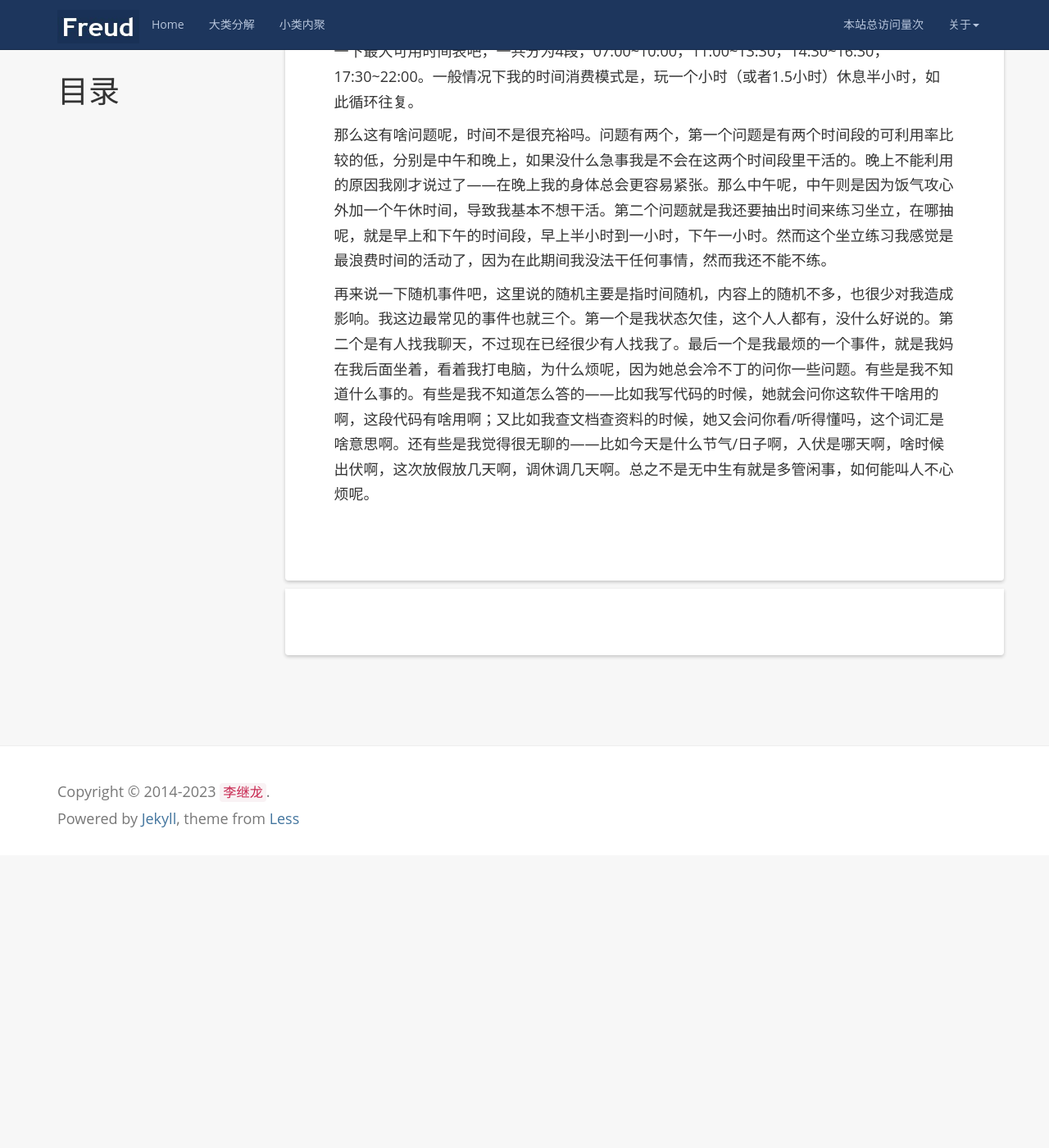
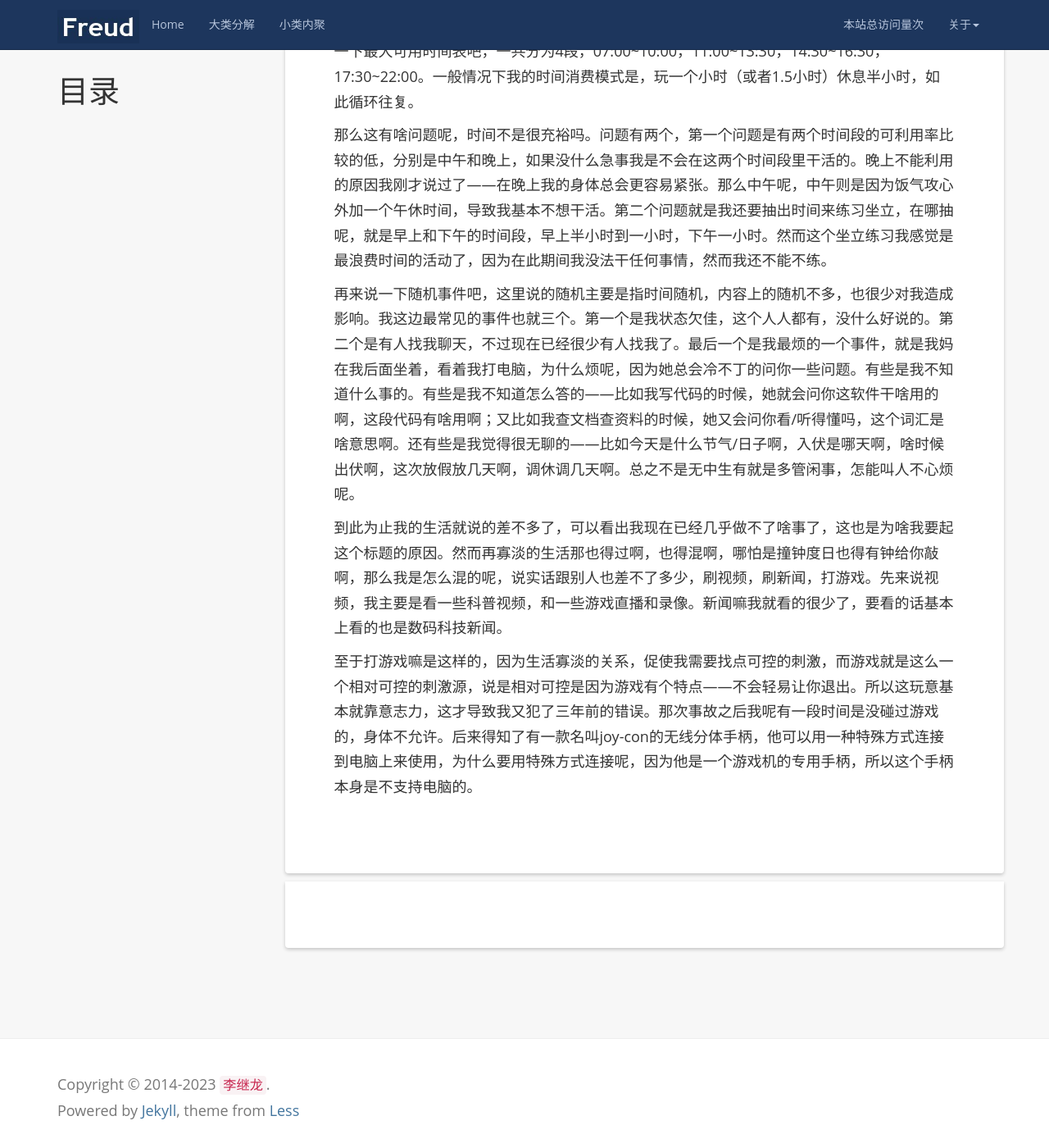
Before and after one commit to kljzndx/My-Blog, a Jekyll site: the page built from _posts/2023-06-27-百无聊赖的生活.md, in a window 1280 px wide and 1400 px high, scrolled down 4439 px. Shown: the whole window at 82% size. Built offline with Jekyll 4.4.1, drawn with Linux system fonts in a browser that asks for light colours; nearby versions of some CDN libraries; comment, search, counter and statistics services are not loaded; before the commit the page ends 5482 px from its top, so only the background shows below that.

Commit message:
同步写作进度

```diff
--- a/_posts/2023-06-27-百无聊赖的生活.md
+++ b/_posts/2023-06-27-百无聊赖的生活.md
@@ -64,4 +64,8 @@ tags: [随便写写]
 
 那么这有啥问题呢，时间不是很充裕吗。问题有两个，第一个问题是有两个时间段的可利用率比较的低，分别是中午和晚上，如果没什么急事我是不会在这两个时间段里干活的。晚上不能利用的原因我刚才说过了——在晚上我的身体总会更容易紧张。那么中午呢，中午则是因为饭气攻心外加一个午休时间，导致我基本不想干活。第二个问题就是我还要抽出时间来练习坐立，在哪抽呢，就是早上和下午的时间段，早上半小时到一小时，下午一小时。然而这个坐立练习我感觉是最浪费时间的活动了，因为在此期间我没法干任何事情，然而我还不能不练。
 
-再来说一下随机事件吧，这里说的随机主要是指时间随机，内容上的随机不多，也很少对我造成影响。我这边最常见的事件也就三个。第一个是我状态欠佳，这个人人都有，没什么好说的。第二个是有人找我聊天，不过现在已经很少有人找我了。最后一个是我最烦的一个事件，就是我妈在我后面坐着，看着我打电脑，为什么烦呢，因为她总会冷不丁的问你一些问题。有些是我不知道什么事的。有些是我不知道怎么答的——比如我写代码的时候，她就会问你这软件干啥用的啊，这段代码有啥用啊；又比如我查文档查资料的时候，她又会问你看/听得懂吗，这个词汇是啥意思啊。还有些是我觉得很无聊的——比如今天是什么节气/日子啊，入伏是哪天啊，啥时候出伏啊，这次放假放几天啊，调休调几天啊。总之不是无中生有就是多管闲事，如何能叫人不心烦呢。
+再来说一下随机事件吧，这里说的随机主要是指时间随机，内容上的随机不多，也很少对我造成影响。我这边最常见的事件也就三个。第一个是我状态欠佳，这个人人都有，没什么好说的。第二个是有人找我聊天，不过现在已经很少有人找我了。最后一个是我最烦的一个事件，就是我妈在我后面坐着，看着我打电脑，为什么烦呢，因为她总会冷不丁的问你一些问题。有些是我不知道什么事的。有些是我不知道怎么答的——比如我写代码的时候，她就会问你这软件干啥用的啊，这段代码有啥用啊；又比如我查文档查资料的时候，她又会问你看/听得懂吗，这个词汇是啥意思啊。还有些是我觉得很无聊的——比如今天是什么节气/日子啊，入伏是哪天啊，啥时候出伏啊，这次放假放几天啊，调休调几天啊。总之不是无中生有就是多管闲事，怎能叫人不心烦呢。
+
+到此为止我的生活就说的差不多了，可以看出我现在已经几乎做不了啥事了，这也是为啥我要起这个标题的原因。然而再寡淡的生活那也得过啊，也得混啊，哪怕是撞钟度日也得有钟给你敲啊，那么我是怎么混的呢，说实话跟别人也差不了多少，刷视频，刷新闻，打游戏。先来说视频，我主要是看一些科普视频，和一些游戏直播和录像。新闻嘛我就看的很少了，要看的话基本上看的也是数码科技新闻。
+
+至于打游戏嘛是这样的，因为生活寡淡的关系，促使我需要找点可控的刺激，而游戏就是这么一个相对可控的刺激源，说是相对可控是因为游戏有个特点——不会轻易让你退出。所以这玩意基本就靠意志力，这才导致我又犯了三年前的错误。那次事故之后我呢有一段时间是没碰过游戏的，身体不允许。后来得知了有一款名叫joy-con的无线分体手柄，他可以用一种特殊方式连接到电脑上来使用，为什么要用特殊方式连接呢，因为他是一个游戏机的专用手柄，所以这个手柄本身是不支持电脑的。
```
